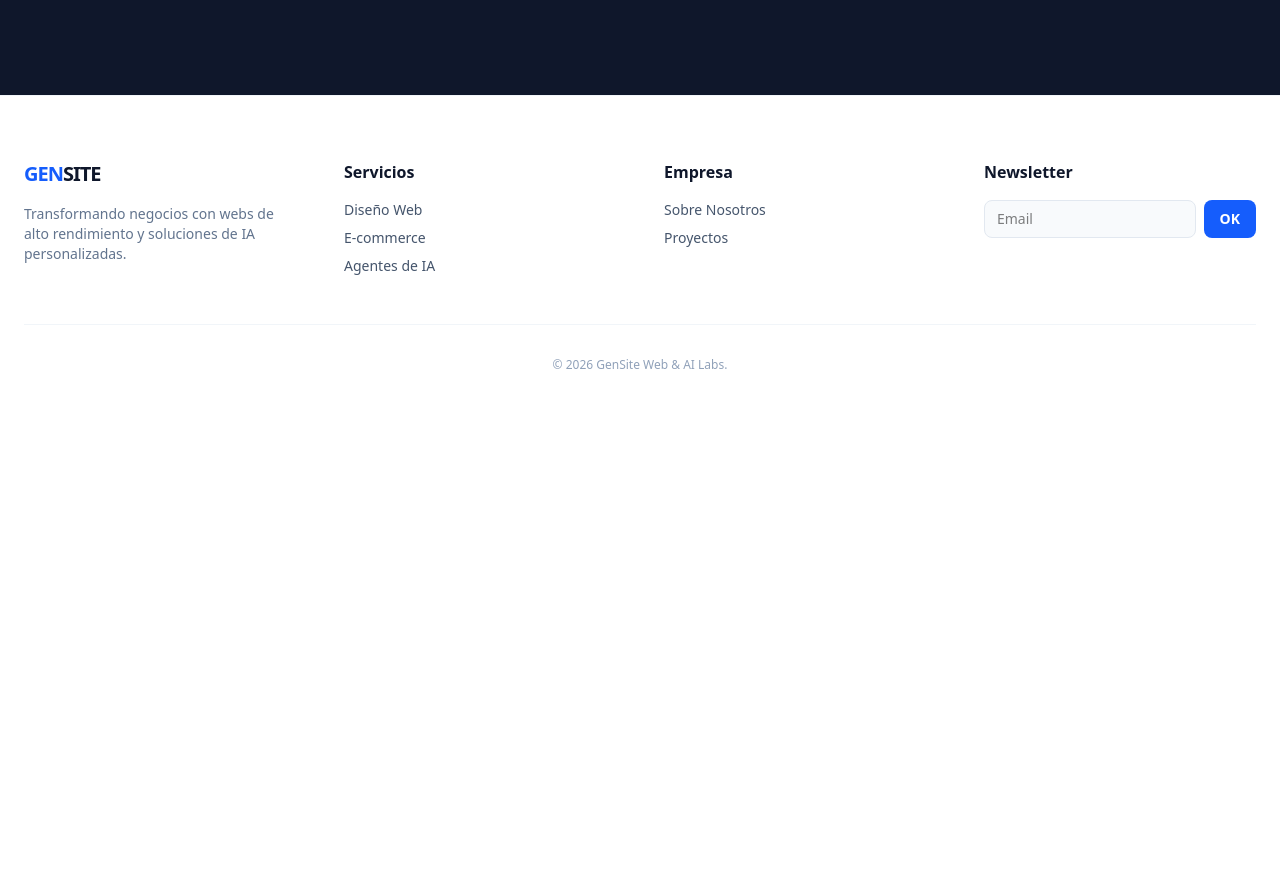
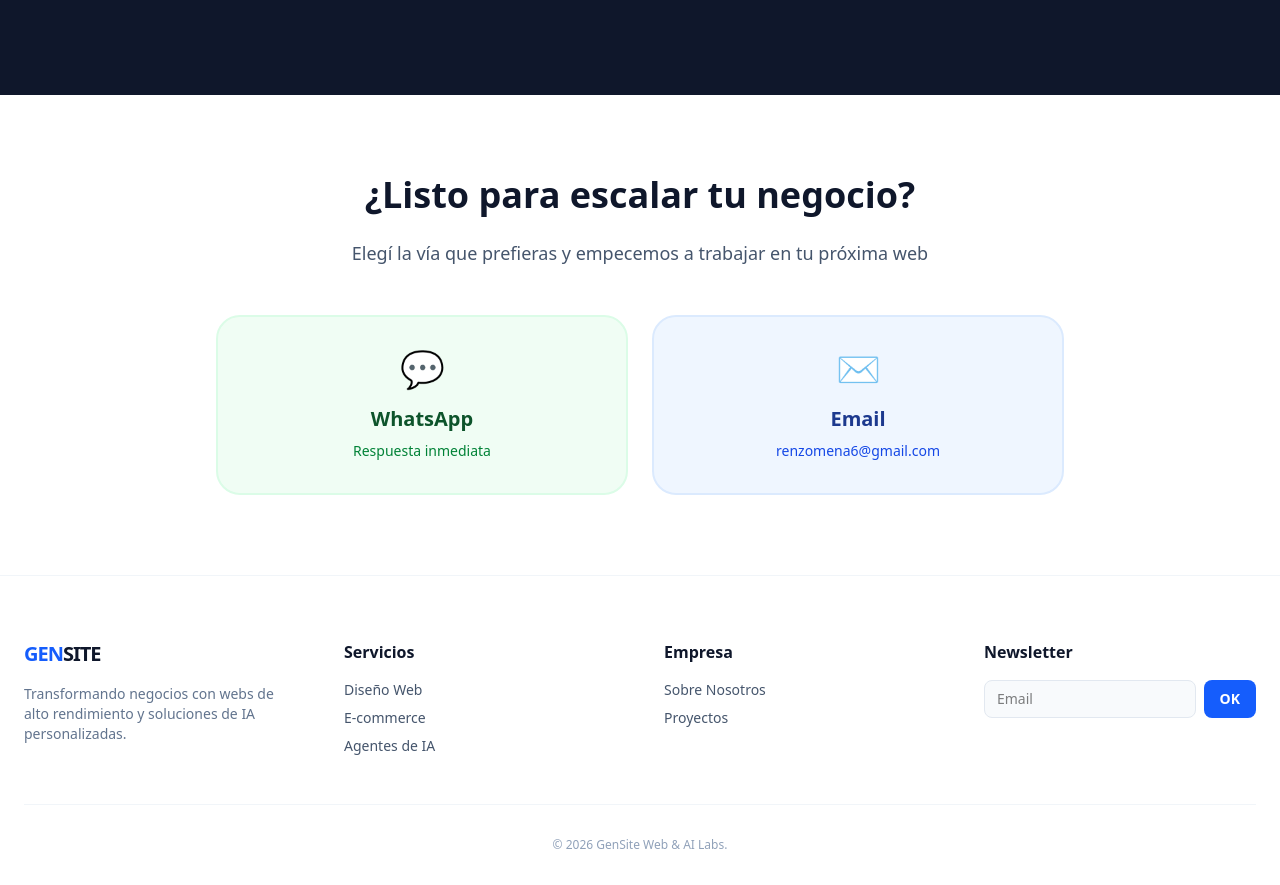
Before and after one commit to Renmena6/gensite-web, a React (Vite) app: page / in a window 1280 px wide. Shown: the part 1686-2571 px from the top of the page. Before the commit the page ends 2091 px from the top, so only its background shows below. Built offline with nearby package versions, Linux system fonts and the light colour scheme.

Commit message:
feat: creación de sección contacto y refactor de navegación nativa

```diff
--- a/src/App.jsx
+++ b/src/App.jsx
@@ -3,6 +3,7 @@ import Layout from './components/Layout';
 import Hero from './components/Hero';
 import Services from './components/Services';
 import IASolutions from './components/IASolutions';
+import Contact from './components/Contact';
 
 
 function App() {
@@ -12,6 +13,7 @@ function App() {
       <Services />
 
       <IASolutions />
+      <Contact/>
     </Layout>
   );
 }
--- /dev/null
+++ b/src/components/Contact.jsx
@@ -0,0 +1,46 @@
+import React from 'react';
+
+const Contact = () => {
+  const whatsappNumber = "543400443605";
+  const email = "renzomena6@gmail.com";
+  const message = encodeURIComponent("Hola GenSite, vi tu web y me gustaría automatizar mi negocio.");
+
+  return (
+    <section id="contacto" className="py-20 bg-white">
+      <div className="max-w-4xl mx-auto px-6 text-center">
+        <h2 className="text-3xl md:text-4xl font-black text-slate-900 mb-6">
+          ¿Listo para escalar tu negocio?
+        </h2>
+        <p className="text-slate-600 mb-12 text-lg">
+          Elegí la vía que prefieras y empecemos a trabajar en tu próxima web
+        </p>
+
+        <div className="grid md:grid-cols-2 gap-6">
+          {/* Tarjeta WhatsApp */}
+          <a
+            href={`https://wa.me/${whatsappNumber}?text=${message}`}
+            target="_blank"
+            rel="noopener noreferrer"
+            className="flex flex-col items-center p-8 rounded-3xl bg-green-50 border-2 border-green-100 hover:border-green-500 transition-all group"
+          >
+            <span className="text-4xl mb-4 group-hover:scale-110 transition">💬</span>
+            <h3 className="font-bold text-xl text-green-900">WhatsApp</h3>
+            <p className="text-green-700 text-sm mt-2">Respuesta inmediata</p>
+          </a>
+
+          {/* Tarjeta Email */}
+          <a
+            href={`mailto:${email}`}
+            className="flex flex-col items-center p-8 rounded-3xl bg-blue-50 border-2 border-blue-100 hover:border-blue-500 transition-all group"
+          >
+            <span className="text-4xl mb-4 group-hover:scale-110 transition">✉️</span>
+            <h3 className="font-bold text-xl text-blue-900">Email</h3>
+            <p className="text-blue-700 text-sm mt-2">{email}</p>
+          </a>
+        </div>
+      </div>
+    </section>
+  );
+};
+
+export default Contact;
--- a/src/components/Hero.jsx
+++ b/src/components/Hero.jsx
@@ -2,27 +2,43 @@ import React from 'react';
 
 const Hero = () => {
   return (
-    <header id='inicio' className="relative py-20 px-6 overflow-hidden">
+    <header id="inicio" className="relative py-20 px-6 overflow-hidden">
+      {/* Fondo decorativo */}
       <div className="absolute top-0 right-0 -mr-20 -mt-20 w-96 h-96 bg-blue-100 rounded-full blur-3xl opacity-50"></div>
 
       <div className="max-w-6xl mx-auto flex flex-col items-center text-center relative z-10">
+        {/* Badge superior */}
         <span className="bg-blue-100 text-blue-700 px-4 py-1 rounded-full text-sm font-bold mb-6">
           AGENCIA DE IA & WEB
         </span>
+
+        {/* Título Principal */}
         <h1 className="text-5xl md:text-7xl font-black text-slate-900 mb-6 leading-[1.1]">
           Automatiza tu éxito con <br />
           <span className="text-blue-600">Webs Inteligentes</span>
         </h1>
+
+        {/* Descripción */}
         <p className="text-xl text-slate-600 max-w-2xl mb-10">
-          Diseñamos experiencias digitales que no solo se ven bien, sino que piensan. Integramos agentes de IA para escalar tu negocio.
+          Diseñamos experiencias digitales que no solo se ven bien, sino que piensan.
+          Integramos agentes de IA para escalar tu negocio.
         </p>
+
+        {/* Botones de Acción */}
         <div className="flex flex-col sm:flex-row gap-4">
-          <button className="bg-blue-600 text-white px-10 py-4 rounded-2xl font-bold text-lg hover:bg-blue-700 shadow-xl shadow-blue-200 transition-all hover:-translate-y-1">
+          <a
+            href="#contacto"
+            className="bg-blue-600 text-white px-10 py-4 rounded-2xl font-bold text-lg hover:bg-blue-700 shadow-xl shadow-blue-200 transition-all hover:-translate-y-1 inline-block text-center"
+          >
             Empezar ahora
-          </button>
-          <button className="bg-white border-2 border-slate-200 text-slate-700 px-10 py-4 rounded-2xl font-bold text-lg hover:border-blue-600 transition-all">
+          </a>
+
+          <a
+            href="#ia-solutions"
+            className="bg-white border-2 border-slate-200 text-slate-700 px-10 py-4 rounded-2xl font-bold text-lg hover:border-blue-600 hover:text-blue-600 transition-all inline-block text-center"
+          >
             Ver demos
-          </button>
+          </a>
         </div>
       </div>
     </header>
--- a/src/components/Navbar.jsx
+++ b/src/components/Navbar.jsx
@@ -1,51 +1,37 @@
 import React from 'react';
 
 const Navbar = () => {
-  // Función genérica para scroll suave
- const handleScroll = (e, id) => {
-  e.preventDefault();
-  const element = document.getElementById(id);
-  if (element) {
-    // Calculamos la posición del elemento menos el alto del navbar (para que no lo tape)
-    const offset = 80;
-    const bodyRect = document.body.getBoundingClientRect().top;
-    const elementRect = element.getBoundingClientRect().top;
-    const elementPosition = elementRect - bodyRect;
-    const offsetPosition = elementPosition - offset;
-
-    window.scrollTo({
-      top: offsetPosition,
-      behavior: 'smooth' });
-    }
-  };
-
   return (
     <nav className="flex justify-between items-center px-8 py-5 bg-white shadow-sm sticky top-0 z-50">
       {/* Logo: vuelve al inicio */}
-      <div
-        onClick={(e) => handleScroll(e, 'inicio')}
-        className="text-2xl font-black tracking-tighter text-blue-600 cursor-pointer"
+      <a
+        href="#inicio"
+        className="text-2xl font-black tracking-tighter text-blue-600 cursor-pointer hover:opacity-80 transition"
       >
         GEN<span className="text-slate-900">SITE</span>
-      </div>
+      </a>
 
       <ul className="hidden md:flex gap-8 text-slate-600 font-medium">
-        <li className="hover:text-blue-600 cursor-pointer transition">
-          <a href="#inicio" onClick={(e) => handleScroll(e, 'inicio')}>Inicio</a>
+        <li className="hover:text-blue-600 transition">
+          <a href="#inicio">Inicio</a>
         </li>
 
-        <li className="hover:text-blue-600 cursor-pointer transition">
-          <a href="#ia-solutions" onClick={(e) => handleScroll(e, 'ia-solutions')}>IA Solutions</a>
+        <li className="hover:text-blue-600 transition">
+          <a href="#ia-solutions">IA Solutions</a>
         </li>
 
-        <li className="hover:text-blue-600 cursor-pointer transition">
-          <a href="#proyectos" onClick={(e) => handleScroll(e, 'proyectos')}>Proyectos</a>
+        <li className="hover:text-blue-600 transition">
+          <a href="#proyectos">Proyectos</a>
         </li>
       </ul>
 
-      <button className="bg-slate-900 text-white px-6 py-2 rounded-full font-bold hover:bg-blue-600 transition duration-300">
+      {/* Botón Contacto como enlace para que sea funcional */}
+      <a
+        href="#contacto"
+        className="bg-slate-900 text-white px-6 py-2 rounded-full font-bold hover:bg-blue-600 transition duration-300 text-center"
+      >
         Contacto
-      </button>
+      </a>
     </nav>
   );
 };
```
